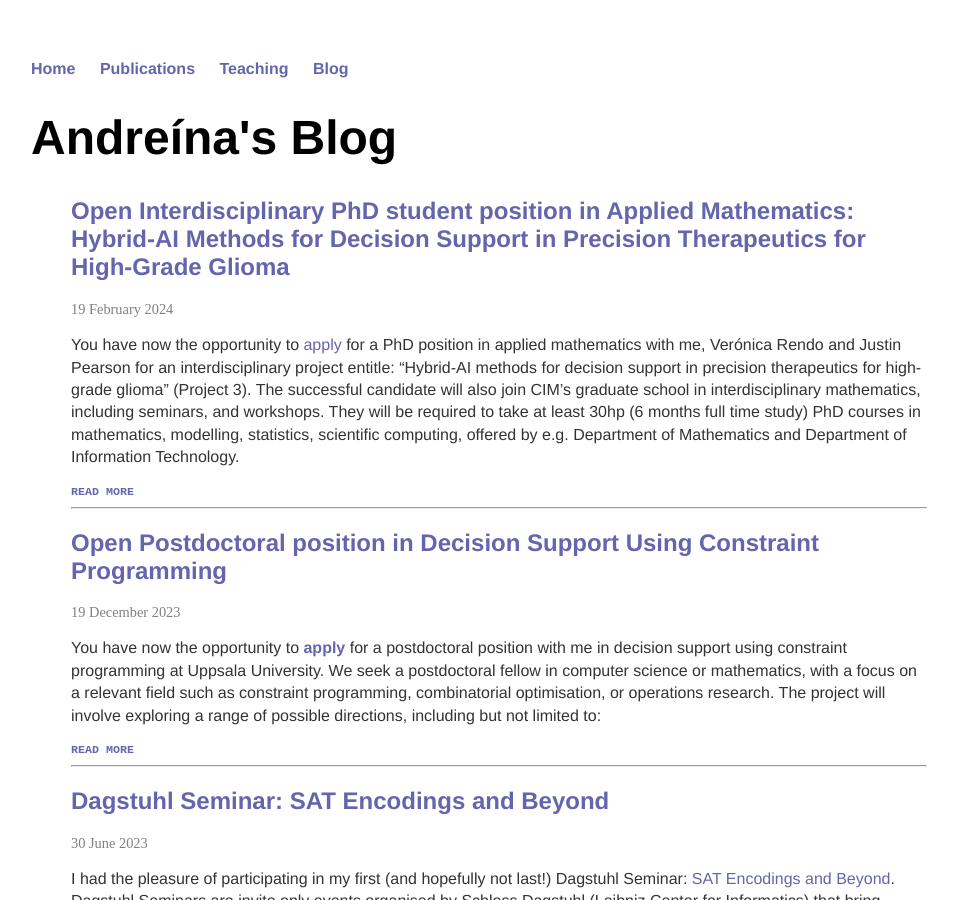
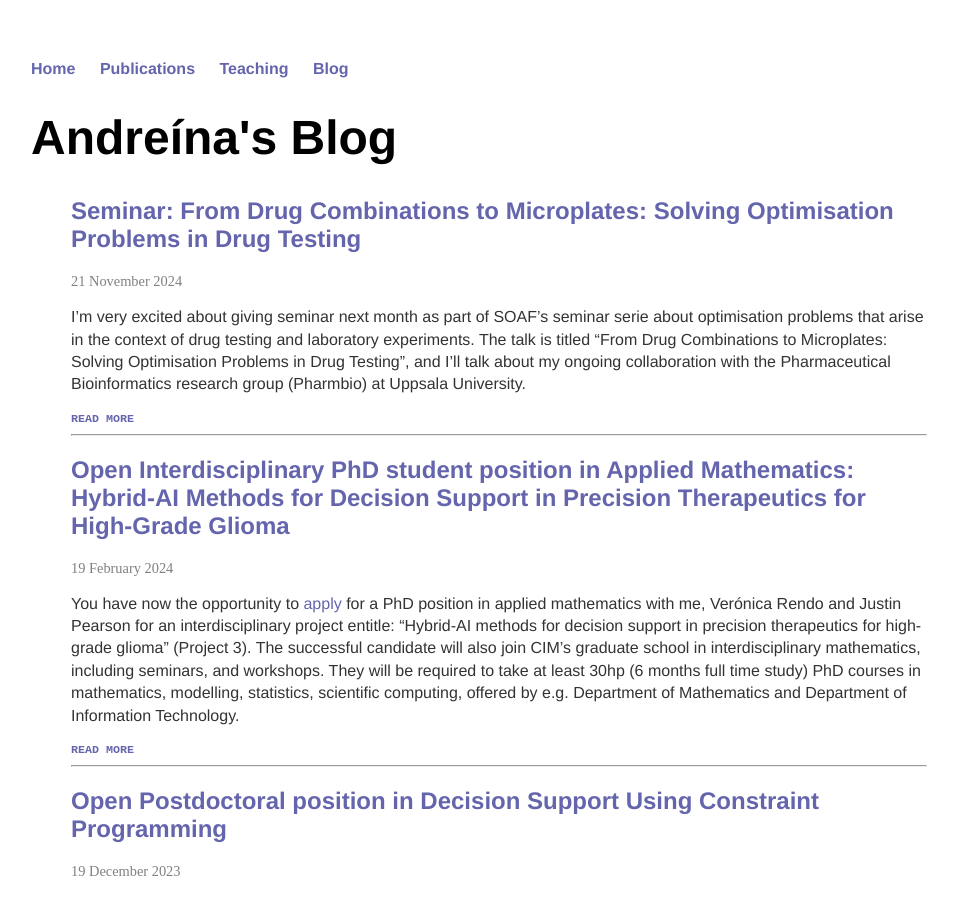
Before and after one commit to andreina-francisco/andreina-francisco.github.io, a Jekyll site: the page built from blog/index.html, in a window 1280 px wide and 900 px high. Shown: the whole window, without its empty margins (161-1119 px from the left). Built offline with Jekyll 4.4.1, drawn with Linux system fonts in a browser that asks for light colours; nearby versions of some CDN libraries; a style sheet for code colours, icons or effects is not loaded.

Commit message:
SOAF seminar

```diff
--- /dev/null
+++ b/_posts/2024-11-21-soaf-seminar.md
@@ -0,0 +1,13 @@
+---
+layout: post
+title: "Seminar: From Drug Combinations to Microplates: Solving Optimisation Problems in Drug Testing"
+date: 2024-11-21
+feature-img: "/blog/images/2013-12-nya-angstrom.jpg"
+---
+
+I'm very excited about giving seminar next month as part of SOAF's seminar serie about optimisation problems that arise in the context of drug testing and laboratory experiments.  The talk is titled "From Drug Combinations to Microplates: Solving Optimisation Problems in Drug Testing", and I'll talk about my ongoing collaboration with the Pharmaceutical Bioinformatics research group (Pharmbio) at Uppsala University.
+
+Abstract:
+A microplate is a flat surface typically consisting of a 2:3 matrix of wells, such as 96 or 384 wells, and serves as an indispensable tool in modern biomedical laboratories performing large-scale experiments. For example, drug repurposing is a common approach to discovering new therapeutic applications for drugs already approved to treat other diseases. Moreover, there is a need to understand the effects of being exposed to a combination of multiple treatments simultaneously. In these cases, a large number of relevant drugs need to be tested from an extensive library of drugs. Planning and executing such large experiments leads to many exciting optimisation problems.
+
+In this talk, we will first introduce the project and its context, followed by focusing on some of the optimisation problems that arise. In particular, we will present the problem of assigning specific drug combinations onto microplates to reduce the time it takes to set up complete experiments. We will discuss our approach based on constraint programming and present preliminary results.
--- a/cv/index.html
+++ b/cv/index.html
@@ -348,6 +348,12 @@ title: Mar&iacute;a Andre&iacute;na Francisco Rodr&iacute;guez
 	<h2>Invited Talks</h2>
 	<ul class="publist">
 	  <li class="pub @">
+	  <span class="title">From Drug Combinations to Microplates: Solving Optimisation Problems in Drug Testing
+</span><br />
+	  <span class="note">SOAF Seminar Serie, Online, December 2024.</span><br />
+	  </li>
+
+	  <li class="pub @">
 	  <span class="title">Artificial Intelligence for Experiment Design</span><br />
 	  <span class="note">Swedish e-Science Academy 2024, Lund, October 2024.</span><br />
 	  </li>
```
